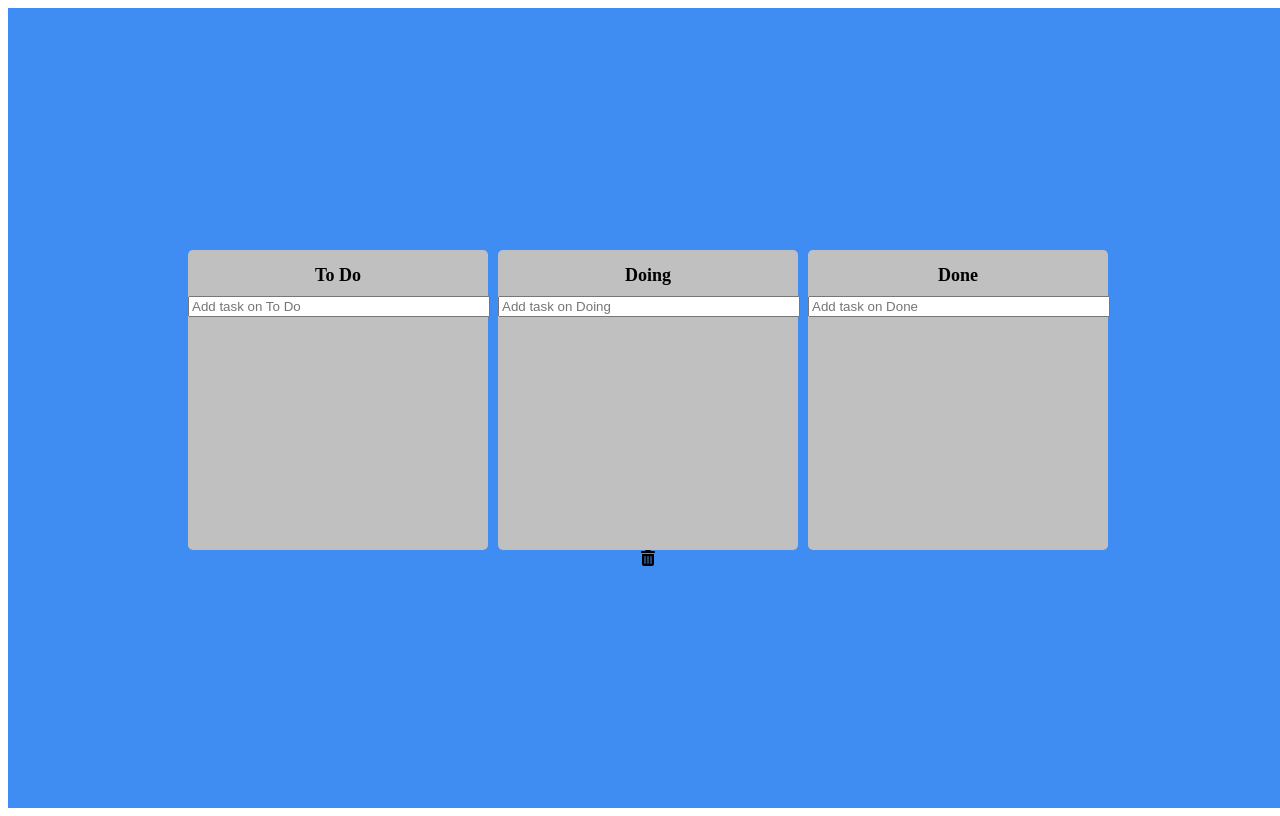
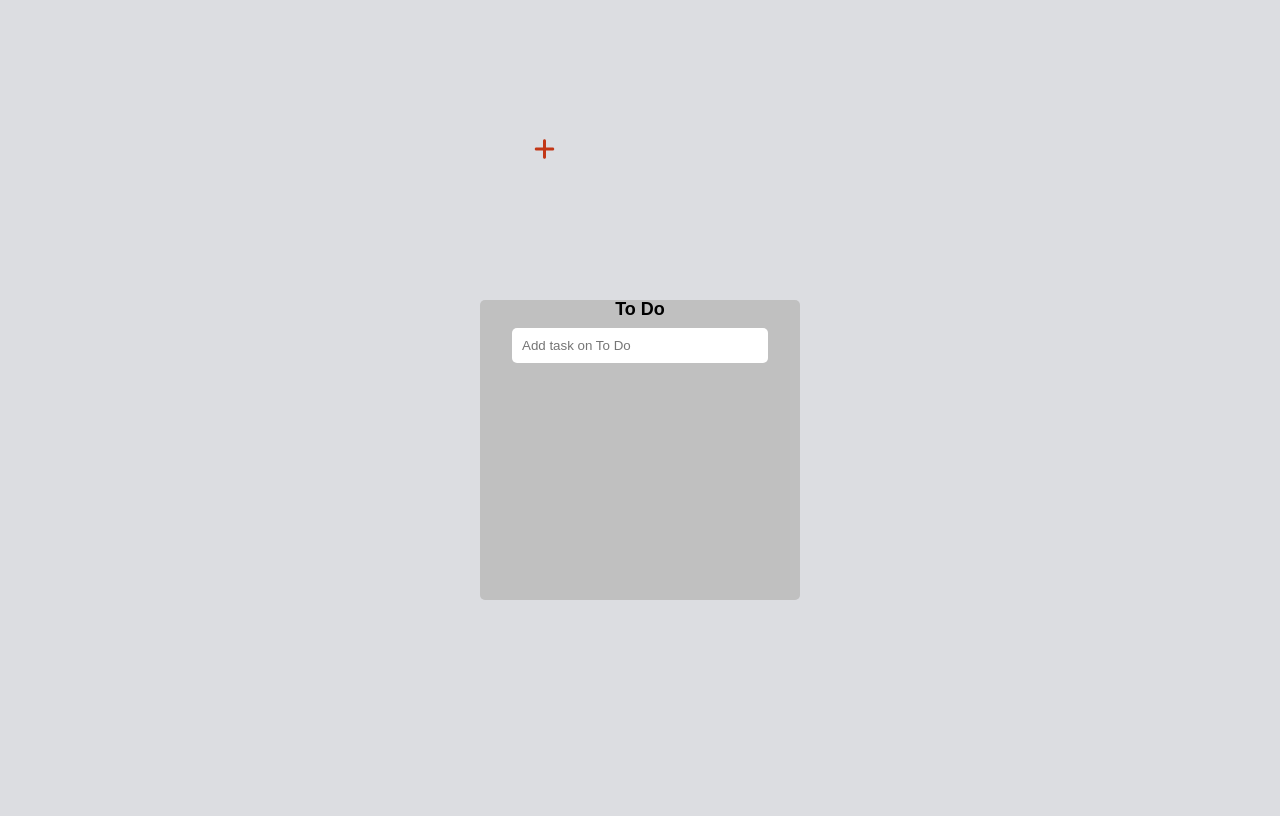
Before and after one commit to yugykim/todo-react, a React (Create React App) app: page / in a window 1280 px wide. Built offline with nearby package versions, Linux system fonts and the light colour scheme.

Commit message:
add the feature of deleting todo

```diff
--- a/package.json
+++ b/package.json
@@ -2,6 +2,7 @@
   "name": "todo-react",
   "version": "0.1.0",
   "private": true,
+  "homepage": "https://yugykim.github.io/todo-react",
   "dependencies": {
     "@fortawesome/fontawesome-svg-core": "^6.1.1",
     "@fortawesome/free-regular-svg-icons": "^6.1.1",
@@ -25,10 +26,13 @@
     "web-vitals": "^2.1.4"
   },
   "scripts": {
+    "deploy": "gh-pages -d build",
+    "predeploy": "npm run build",
     "start": "react-scripts start",
     "build": "react-scripts build",
     "test": "react-scripts test",
-    "eject": "react-scripts eject"
+    "eject": "react-scripts eject",
+    "postbuild": "cp build/index.html build/404.html"
   },
   "eslintConfig": {
     "extends": [
--- a/src/App.tsx
+++ b/src/App.tsx
@@ -1,10 +1,12 @@
-import { useRecoilState } from 'recoil';
-import { toDoState } from './atoms';
-import { DragDropContext, DropResult } from "react-beautiful-dnd";
+import { useRecoilState, useRecoilValue } from 'recoil';
+import { cardMovement, toDoState } from './atoms';
+import { DragDropContext, Droppable, DropResult } from "react-beautiful-dnd";
 import styled, { createGlobalStyle } from "styled-components";
 import Board from './components/Board';
 import { FontAwesomeIcon } from '@fortawesome/react-fontawesome';
-import { faTrashCan } from '@fortawesome/free-solid-svg-icons';
+import { faTrashCan, faPlus } from '@fortawesome/free-solid-svg-icons';
+import { useForm } from "react-hook-form";
+import { useState } from 'react';
 
 const Globalstyle = createGlobalStyle`
   @import url('https://fonts.googleapis.com/css2?family=Source+Sans+Pro:ital,wght@0,400;1,200&display=swap');
@@ -56,6 +58,7 @@ const Globalstyle = createGlobalStyle`
   }
   body {
     font-family: 'Source Sans Pro', sans-serif;
+    background-color: #dcdde1;
   }
   a {
     text-decoration: none;
@@ -66,13 +69,13 @@ const Globalstyle = createGlobalStyle`
 const Wrapper = styled.div`
   display: flex;
   flex-direction: column;
-  background-color: #3F8CF2;
-  height: 100vh;
   width: 100vw;
   margin: 0 auto;
   justify-content: center;
   align-items: center;
+  position: f
 `;
+
 const Boards = styled.div`
   display: flex;
   justify-content: center;
@@ -81,12 +84,80 @@ const Boards = styled.div`
   gap: 10px;
  `;
 
+const IconBoards = styled.div`
+  display: flex;
+  justify-content: center;
+  gap: 10px;
+ `;
+
+const InnerBoard = styled.div<IAreaProps>`
+  position: fixed;
+  padding: 2rem;
+`;
+
+const IconWrapper = styled.div`
+  text-align: center;
+  color: white;
+  font-size: 1rem;
+  &:hover {
+    font-size: 3rem;
+    transition: font-size .2s ease-in-out;
+  }
+`;
+
+const ButtonForm = styled.form`
+  display: flex;
+  justify-content: center;
+  align-items: center;
+  width: 10vw;
+  max-width: 20rem;
+  min-height: 300px;
+`;
+
+const Button = styled.button`
+  background-color: transparent;
+  border: none;
+  font-size: 1.5rem;
+  margin-right: 10px;
+  color: #c23616;
+`;
+
+const Input = styled.input`
+  border: none;
+  background-color: transparent;
+`;
+
+interface IAreaProps {
+  isDraggingFromThis: boolean;
+  isDraggingOver: boolean;
+}
+
+interface IForm {
+  newToDo: string;
+}
+
 function App() {
   const [toDos, setToDos] = useRecoilState(toDoState);
+  const [card, setCardMovement] = useRecoilState(cardMovement);
+  const [deleted, setDeleted] = useState(false);
+  const { register, handleSubmit } = useForm<IForm>();
+
   const onDragEnd = (info: DropResult) => {
-    console.log(info);
-    const { destination, draggableId, source } = info;
+    const { destination, source } = info;
     if (!destination?.droppableId) return;
+    if (destination?.droppableId === "delete") {
+      setToDos((allBoards) => {
+        //save the all boards after removing dropped data.
+        const boardCopy = [...allBoards[source.droppableId]];
+        boardCopy.splice(source.index, 1);
+        setDeleted(true);
+        return {
+          ...allBoards,
+          [source.droppableId]: boardCopy
+        };
+      })
+      setCardMovement(false);
+    }
     if (destination?.droppableId === source.droppableId) {
       //moving in the same board
       setToDos((allBoards) => {
@@ -120,19 +191,56 @@ function App() {
     }
   };
 
+  const onSubmit = ({ newToDo }: IForm) => {
+
+    setToDos((allBoards) => {
+      return {
+        ...allBoards,
+        [newToDo]: []
+      };
+    })
+  }
+
+
   return (
+    <>
+      <Globalstyle />
       <DragDropContext onDragEnd={onDragEnd}>
         <Wrapper>
+          <ButtonForm onSubmit={handleSubmit(onSubmit)}>
+            <Button type="submit"><FontAwesomeIcon icon={faPlus} /></Button>
+            <Input
+              {...register("newToDo", { required: true })}
+              type="text"
+            />
+          </ButtonForm>
           <div>
             <Boards>
               {Object.keys(toDos).map((boardId) => (
                 <Board boardId={boardId} key={boardId} toDos={toDos[boardId]} />
               ))}
             </Boards>
+            <IconBoards>
+              <Droppable droppableId="delete">
+                {(magic, snapshot) => (
+                  <InnerBoard
+                    isDraggingOver={snapshot.isDraggingOver}
+                    isDraggingFromThis={Boolean(snapshot.draggingFromThisWith)}
+                    ref={magic.innerRef}
+                    {...magic.droppableProps}
+                  >
+                    <IconWrapper>
+                      {card ? <FontAwesomeIcon icon={faTrashCan} /> : ""}
+                      {magic.placeholder}
+                    </IconWrapper>
+                  </InnerBoard>
+                )}
+              </Droppable>
+            </IconBoards>
           </div>
-        {}<FontAwesomeIcon icon={faTrashCan} />
         </Wrapper>
       </DragDropContext>
+    </>
   );
 }
 
--- a/src/atoms.tsx
+++ b/src/atoms.tsx
@@ -1,4 +1,4 @@
-import {atom } from "recoil";
+import {atom, selector } from "recoil";
 
 export interface ITodo {
   id: number;
@@ -13,13 +13,23 @@ export const toDoState = atom<IToDoState>({
   key: "toDo",
   default: {
     "To Do" : [],
-    Doing: [],
-    Done: []
   },
 });
 
 
-export const cardMovement = atom({
-  key: "card",
+export const cardMovement = atom<boolean>({
+  key: "cardStatus",
   default: false,
 });
+
+export const todoListStatsState = selector({
+  key: "TodoListStats",
+  get: ({get}) => {
+    const todoList = get(toDoState);
+    const totalNum = todoList.length;
+
+    return {
+      totalNum
+    }
+  },
+});
--- a/src/components/Board.tsx
+++ b/src/components/Board.tsx
@@ -2,13 +2,14 @@ import { useForm } from "react-hook-form";
 import { Droppable } from "react-beautiful-dnd";
 import styled from "styled-components";
 import DragabbleCard from "../components/DragabbleCard";
-import { cardMovement, ITodo, toDoState } from '../atoms';
+import { ITodo, toDoState } from '../atoms';
 import { useSetRecoilState } from "recoil";
 
 const Wrapper = styled.div`
   display: flex;
   flex-direction: column;
-  width: 300px;
+  width: 25vw;
+  max-width: 20rem;
   padding-top: 10px 0px;
   background-color: silver ;
   border-radius: 5px;
@@ -36,10 +37,20 @@ const InnerBoard = styled.div<IAreaProps>`
   padding: 20px;
  `;
 
+const Input = styled.input`
+  border-radius: 5px;
+  margin-bottom: 5px;
+  padding: 10px 10px;
+  background-color: white;
+  border: none;
+`;
+
 const Form = styled.form`
+  display: flex;
+  justify-content: center;
   width: 100%;
   input {
-    width: 98%;
+    width: 80%;
   }
  `;
 
@@ -54,7 +65,6 @@ interface IForm {
 
 function Board({ toDos, boardId }: IBoardProps) {
   const setToDos = useSetRecoilState(toDoState);
-  const setCardMovement = useSetRecoilState(cardMovement);
   const { register, setValue, handleSubmit } = useForm<IForm>();
   const onSubmit = ({ toDo }: IForm) => {
     const newToDo = {
@@ -70,13 +80,12 @@ function Board({ toDos, boardId }: IBoardProps) {
     setValue("toDo", "");
   }
 
-
   return (
     <div>
       <Wrapper>
         <Title>{boardId}</Title>
         <Form onSubmit={handleSubmit(onSubmit)}>
-          <input
+          <Input
             {...register("toDo", { required: true })}
             type="text"
             placeholder={`Add task on ${boardId}`}
--- a/src/components/DragabbleCard.tsx
+++ b/src/components/DragabbleCard.tsx
@@ -1,6 +1,8 @@
 import React from "react";
  import { Draggable } from "react-beautiful-dnd";
+import { useSetRecoilState } from "recoil";
  import styled from "styled-components";
+import { cardMovement } from "../atoms";
 
  const Card = styled.div<{ isDragging:boolean }>`
   border-radius: 5px;
@@ -17,11 +19,21 @@ import React from "react";
  }
 
  function DragabbleCard({ toDoId, toDoText, index }: IDragabbleCardProps) {
+  const setCardMovement = useSetRecoilState(cardMovement);
+  const onMouseDown = (args: boolean) => {
+    const draggingStatus = args
+    setCardMovement(() => {
+      return draggingStatus;
+    })
+    return undefined;
+  };
+
    return (
      <Draggable key={toDoId} draggableId={toDoId+""} index={index}>
        {(magic, snapshot) => (
          <Card
           isDragging={snapshot.isDragging}
+          onMouseDown={onMouseDown(snapshot.isDragging)}
             ref={magic.innerRef}
             {...magic.dragHandleProps}
             {...magic.draggableProps}
--- a/src/index.tsx
+++ b/src/index.tsx
@@ -5,6 +5,7 @@ import App from './App';
 const root = ReactDOM.createRoot(
   document.getElementById('root') as HTMLElement
 );
+
 root.render(
   <RecoilRoot>
     <App />
```
Lines whose indentation alone changed are shown as unchanged.
